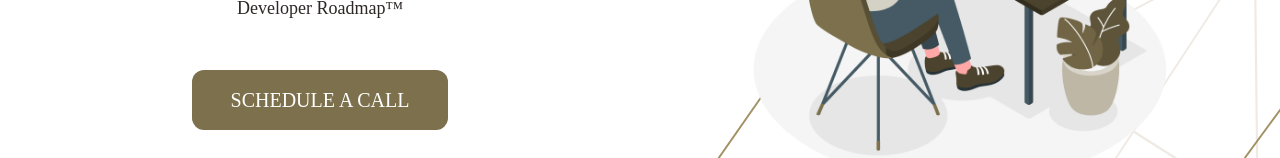
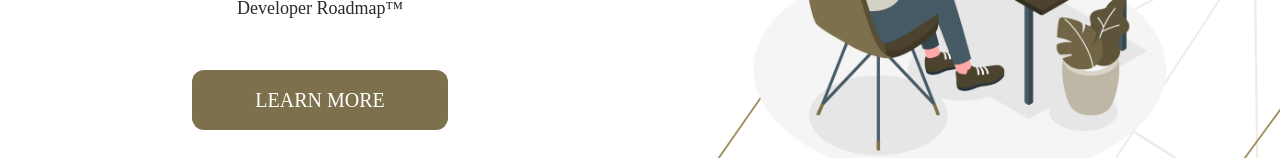
Before and after one commit to mycodecareer/mycodecareer.github.io, a React (Create React App) app: page / in a window 1280 px wide. Shown: the part 642-800 px from the top of the page. Built offline with nearby package versions, Linux system fonts and the light colour scheme; a web font is replaced by a local one.

Commit message:
LinkButton: update base link to calendly routing form (#147)

```diff
--- a/src/components/Hero/Hero.jsx
+++ b/src/components/Hero/Hero.jsx
@@ -16,7 +16,7 @@ const Hero = () => {
             Developer Roadmap&#8482;
           </p>
           <div className="max-w-64 sm:w-72 ">
-            <LinkButton text="schedule a call" />
+            <LinkButton text="learn more" />
           </div>
         </section>
         <ImageContainer>
--- a/src/components/common/CTA/LinkButton.jsx
+++ b/src/components/common/CTA/LinkButton.jsx
@@ -1,10 +1,10 @@
-import { CalendlyClarityCallLink } from "../../../constants/constants";
+import { CalendlyRoutingFormLink } from "../../../constants/constants";
 import Button from "./Button";
 
 const LinkButton = ({
   text = "button",
   type = "primary",
-  link = CalendlyClarityCallLink,
+  link = CalendlyRoutingFormLink,
 }) => {
   const handleNavigation = () => {
     window.open(link, "_blank");
--- a/src/constants/constants.js
+++ b/src/constants/constants.js
@@ -1,6 +1,9 @@
 // Calendly Links
 export const CalendlyClarityCallLink =
   "https://calendly.com/mycodecareer/code-career-clarity-call";
+
+// Calendly Routing form to either set up a call or send to the FB group
+export const CalendlyRoutingFormLink = "https://calendly.com/d/d58-s83-3w8";
 
 // Social Links
 export const FacebookLink =
```
